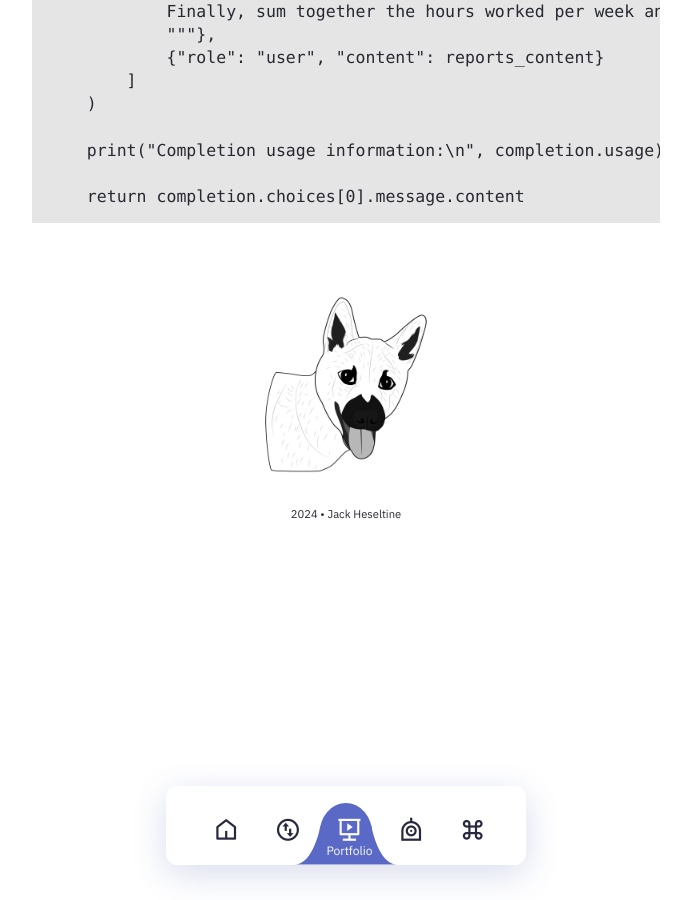
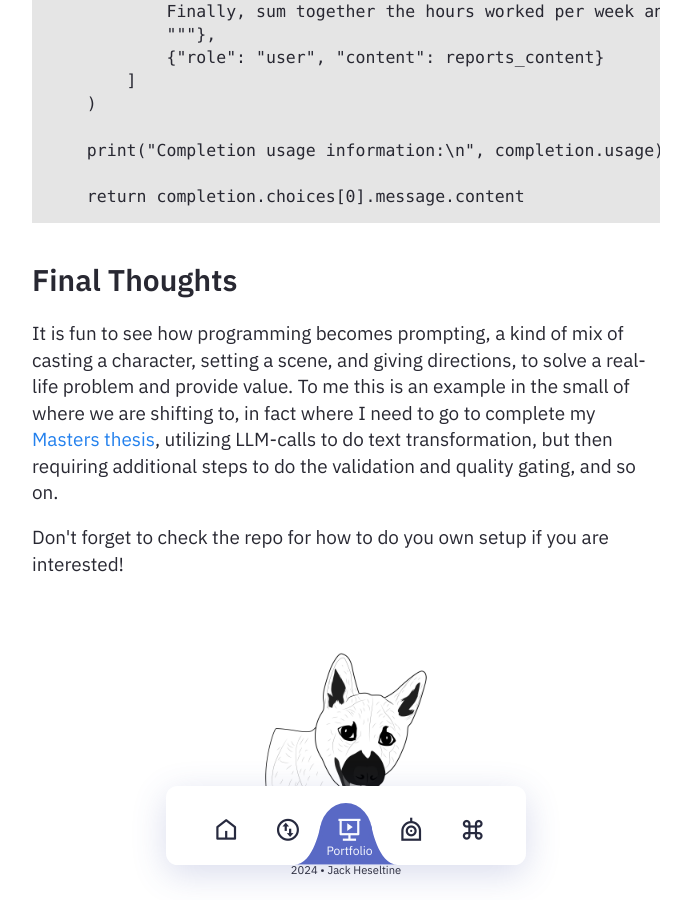
Before and after one commit to heseltime/heseltime.github.io, a Jekyll site: the page built from pages/curl.md, in a window 1280 px wide and 900 px high, scrolled down 5601 px. Shown: the whole window, without its empty margins (294-985 px from the left). Built offline with Jekyll 4.4.1, drawn with Linux system fonts in a browser that asks for light colours.

Commit message:
Add final thoughts

````diff
--- a/pages/curl.md
+++ b/pages/curl.md
@@ -168,6 +168,12 @@ def generate_report(year, month, temperature):
     return completion.choices[0].message.content
 ```
 
+## Final Thoughts
+
+It is fun to see how programming becomes prompting, a kind of mix of casting a character, setting a scene, and giving directions, to solve a real-life problem and provide value. To me this is an example in the small of where we are shifting to, in fact where I need to go to complete my [Masters thesis](/rDai#jku-thesis-overview), utilizing LLM-calls to do text transformation, but then requiring additional steps to do the validation and quality gating, and so on.
+
+Don't forget to check the repo for how to do you own setup if you are interested!
+
 <nav class="nav">
     <ul class="nav__list">
         <a href="/" class="nav__link">
````
